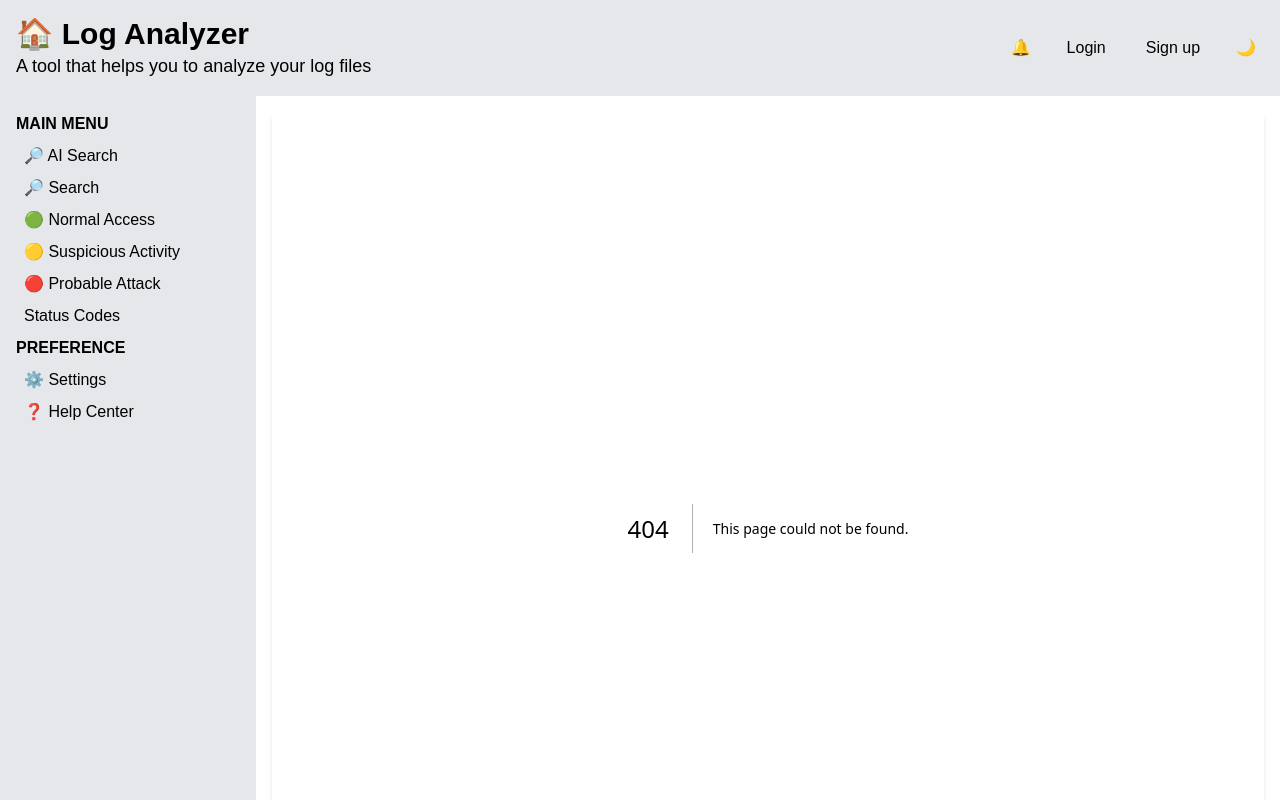
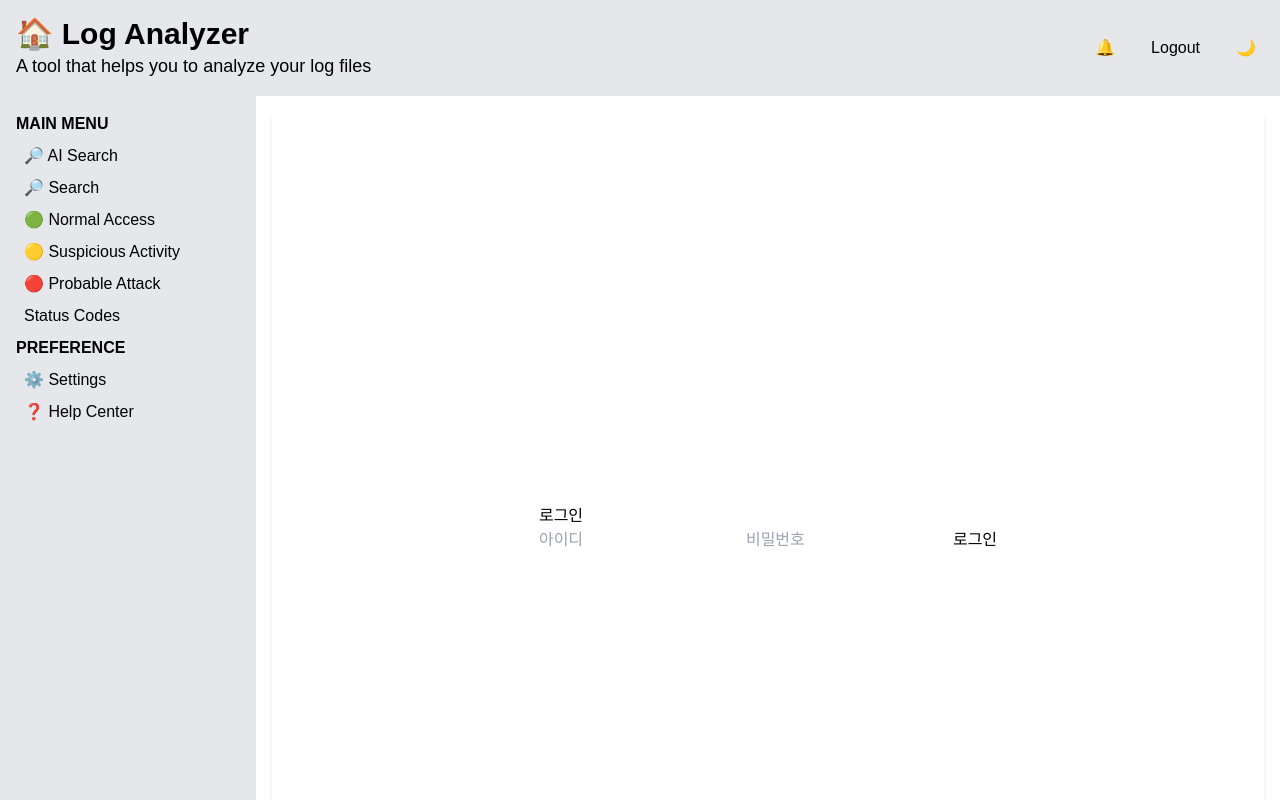
Before and after one commit to lamaBread/LogAnalyzer, a Next.js app in the folder frontend/: page /login in a window 1280 px wide. Before the commit this address had no page. Shown: the top 800 px of the page. Built offline with nearby package versions, Linux system fonts and the light colour scheme.

Commit message:
미들웨어 1차 수정

```diff
--- /dev/null
+++ b/frontend/app/api/login/route.ts
@@ -0,0 +1,11 @@
+import { NextRequest, NextResponse } from "next/server";
+
+export async function POST(req: NextRequest) {
+  const { username, password } = await req.json();
+
+  if (username === "admin" && password === "password123") {
+    return NextResponse.json({ success: true });
+  } else {
+    return NextResponse.json({ success: false });
+  }
+}
--- /dev/null
+++ b/frontend/app/api/register/route.ts
@@ -0,0 +1,25 @@
+import { NextRequest, NextResponse } from 'next/server';
+const bcrypt = require('bcryptjs');
+import { query } from 'app/lib/db'; // DB 연결 라이브러리
+
+// POST 방식으로 요청 시
+export async function POST(req: NextRequest) {
+  const { username, password } = await req.json(); // 사용자 이름과 비밀번호
+
+  // 비밀번호 해싱
+  const hashedPassword = bcrypt.hashSync(password, 10);
+
+  // DB에 사용자 정보 저장 (예: user 테이블에 username과 hashedPassword 저장)
+  try {
+    const result = await query(`
+      INSERT INTO users (username, password)
+      VALUES (?, ?)`,
+      [username, hashedPassword]
+    );
+
+    return NextResponse.json({ message: '회원가입 성공' });
+  } catch (error) {
+    console.error(error);
+    return NextResponse.json({ message: '회원가입 실패' }, { status: 500 });
+  }
+}
--- /dev/null
+++ b/frontend/app/api/verify-password/route.ts
@@ -0,0 +1,16 @@
+import { NextRequest, NextResponse } from "next/server";
+const bcrypt = require("bcryptjs");
+
+const hashedPassword = "$2a$10$ABCDEFG1234567890abcdefgHIJKL1234567890"; // 실제 비밀번호 해시 (bcrypt로 생성)
+
+export async function POST(req: NextRequest) {
+  const { password } = await req.json();
+
+  const isMatch = await bcrypt.compare(password, hashedPassword);
+
+  if (isMatch) {
+    return NextResponse.json({ success: true });
+  } else {
+    return NextResponse.json({ success: false });
+  }
+}
--- /dev/null
+++ b/frontend/app/components/LogoutButton.tsx
@@ -0,0 +1,15 @@
+// components/LogoutButton.tsx
+'use client';
+
+import { useRouter } from 'next/navigation';
+
+export default function LogoutButton() {
+  const router = useRouter();
+
+  const handleLogout = async () => {
+    await fetch('/api/logout'); // 로그아웃 API 호출
+    router.push('/password'); // 로그아웃 후 비밀번호 페이지로 리디렉션
+  };
+
+  return <button onClick={handleLogout} className="px-3 py-1 text-black hover:border-b-2 hover:border-black dark:text-white dark:hover:border-white">Logout</button>;
+}
--- a/frontend/app/layout.tsx
+++ b/frontend/app/layout.tsx
@@ -3,6 +3,7 @@ import Link from "next/link";
 import "./globals.css";
 import DarkModeToggle from "./components/darkmodetoggle";
 import NotificationButton from "./components/NotificationButton";
+import LogoutButton from "./components/LogoutButton"; // 로그아웃 버튼 컴포넌트 추가
 
 export const metadata: Metadata = {
   title: "Create Next App",
@@ -37,20 +38,8 @@ export default function RootLayout({
             <div className="flex items-center space-x-4">
               {/* 알림 버튼 */}
               <NotificationButton />
-              {/* 로그인 버튼 */}
-              <Link
-                href="/specific/login"
-                className="px-3 py-1 text-black hover:border-b-2 hover:border-black dark:text-white dark:hover:border-white"
-              >
-                Login
-              </Link>
-              {/* 회원가입 버튼 */}
-              <Link
-                href="/specific/register"
-                className="px-3 py-1 text-black hover:border-b-2 hover:border-black dark:text-white dark:hover:border-white"
-              >
-                Sign up
-              </Link>
+              {/* 로그아웃 버튼 */}
+              <LogoutButton />
               {/* 다크 모드 토글 */}
               <DarkModeToggle />
             </div>
--- a/frontend/app/lib/db.ts
+++ b/frontend/app/lib/db.ts
@@ -21,4 +21,9 @@ export const getConversations = async () => {
   }
 };
 
+export const query = async (sql: string, values?: any) => {
+  const [rows] = await pool.execute(sql, values);
+  return rows;
+};
+
 export default pool; // 다른 곳에서 pool을 사용할 수 있도록 내보냄
--- /dev/null
+++ b/frontend/app/login/page.tsx
@@ -0,0 +1,38 @@
+"use client";
+
+import { useState } from "react";
+
+export default function LoginPage() {
+  const [username, setUsername] = useState("");
+  const [password, setPassword] = useState("");
+  const [error, setError] = useState("");
+
+  const handleSubmit = async (e: React.FormEvent) => {
+    e.preventDefault();
+    const res = await fetch("/api/login", {
+      method: "POST",
+      headers: { "Content-Type": "application/json" },
+      body: JSON.stringify({ username, password }),
+    });
+
+    const data = await res.json();
+    if (data.success) {
+      document.cookie = "logged_in=true; path=/";
+      window.location.href = "/"; // 메인 페이지로 이동
+    } else {
+      setError("로그인 실패");
+    }
+  };
+
+  return (
+    <div style={{ display: "flex", justifyContent: "center", alignItems: "center", height: "100vh" }}>
+      <form onSubmit={handleSubmit}>
+        <h2>로그인</h2>
+        <input type="text" value={username} onChange={(e) => setUsername(e.target.value)} placeholder="아이디" required />
+        <input type="password" value={password} onChange={(e) => setPassword(e.target.value)} placeholder="비밀번호" required />
+        <button type="submit">로그인</button>
+        {error && <p style={{ color: "red" }}>{error}</p>}
+      </form>
+    </div>
+  );
+}
--- /dev/null
+++ b/frontend/app/password/page.tsx
@@ -0,0 +1,41 @@
+"use client";
+
+import { useState } from "react";
+
+export default function PasswordPage() {
+  const [password, setPassword] = useState("");
+  const [error, setError] = useState("");
+
+  const handleSubmit = async (e: React.FormEvent) => {
+    e.preventDefault();
+    const res = await fetch("/api/verify-password", {
+      method: "POST",
+      headers: { "Content-Type": "application/json" },
+      body: JSON.stringify({ password }),
+    });
+
+    const data = await res.json();
+    if (data.success) {
+      document.cookie = "password_verified=true; path=/";
+      window.location.href = "/login"; // 로그인 페이지로 이동
+    } else {
+      setError("비밀번호가 일치하지 않습니다.");
+    }
+  };
+
+  return (
+    <div style={{ display: "flex", justifyContent: "center", alignItems: "center", height: "100vh" }}>
+      <form onSubmit={handleSubmit}>
+        <h2>비밀번호 입력</h2>
+        <input
+          type="password"
+          value={password}
+          onChange={(e) => setPassword(e.target.value)}
+          required
+        />
+        <button type="submit">확인</button>
+        {error && <p style={{ color: "red" }}>{error}</p>}
+      </form>
+    </div>
+  );
+}
--- a/frontend/package.json
+++ b/frontend/package.json
@@ -10,9 +10,11 @@
   },
   "dependencies": {
     "bcrypt": "^5.1.1",
+    "bcryptjs": "^3.0.0",
     "marked": "^15.0.7",
     "mysql2": "^3.12.0",
     "next": "^15.0.3",
+    "next-iron-session": "^4.2.0",
     "react": "19.0.0-rc-66855b96-20241106",
     "react-dom": "19.0.0-rc-66855b96-20241106"
   },
--- a/frontend/tsconfig.json
+++ b/frontend/tsconfig.json
@@ -23,6 +23,6 @@
       "@/*": ["./*"]
     }
   },
-  "include": ["next-env.d.ts", "**/*.ts", "**/*.tsx", ".next/types/**/*.ts"],
+  "include": ["next-env.d.ts", "**/*.ts", "**/*.tsx", ".next/types/**/*.ts", "next.config.js"],
   "exclude": ["node_modules"]
 }
```
Also changed, not shown: frontend/middleware.ts (added, +25 -0 lines), frontend/app/middleware.ts (deleted), 1 other file (tests, documents, lock files or other folders).
